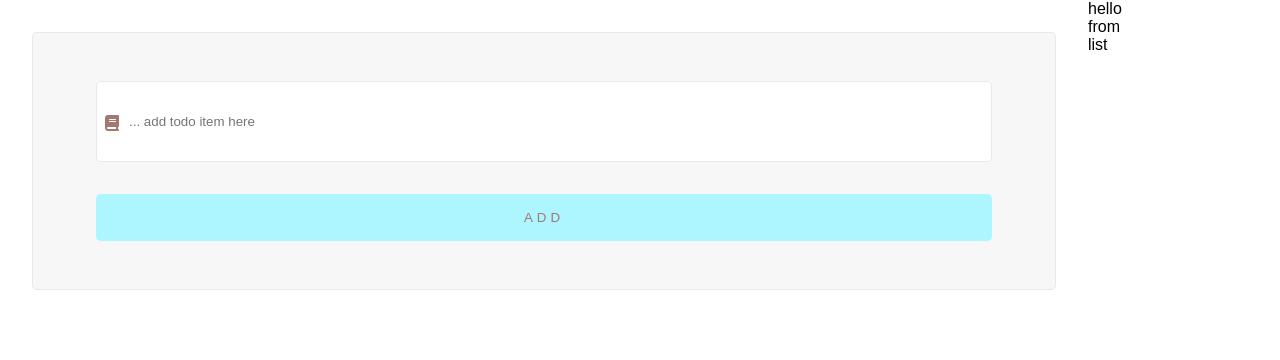
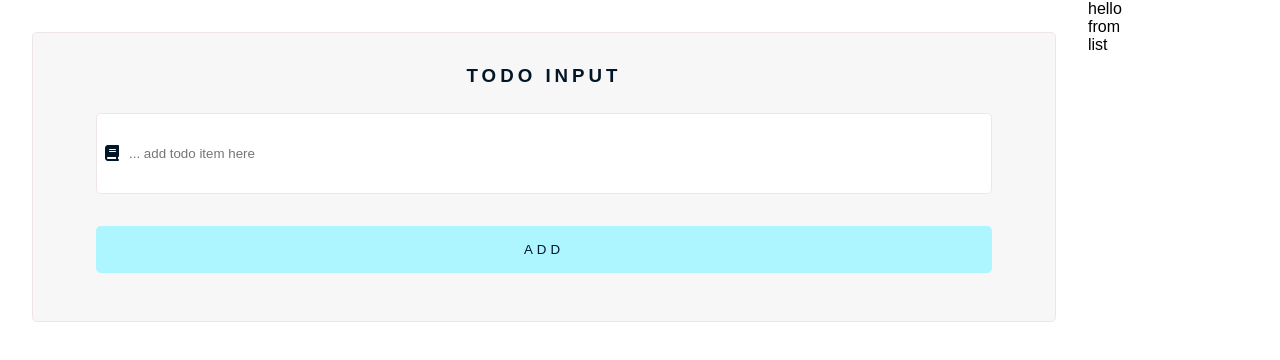
Before and after one commit to Milad64sh/todo-list-project, a React (Create React App) app: page / in a window 1280 px wide. Shown: the top 360 px of the page. Built offline with nearby package versions, Linux system fonts and the light colour scheme.

Commit message:
change and submit

```diff
--- a/src/App.css
+++ b/src/App.css
@@ -19,11 +19,27 @@
   box-sizing: border-box;
   font-family: sans-serif;
 }
+.heading {
+  display: inline-block;
+  position: absolute;
+  box-sizing: border-box;
+  top: 1rem;
+  padding: 1rem;
+  margin-bottom: 2rem;
+}
+h1 {
+  color: var(--clr-primary-6);
+  text-align: center;
+
+  letter-spacing: var(--spacing);
+  text-transform: uppercase;
+}
 h3 {
   text-transform: capitalize;
   text-align: center;
 }
 .inputs {
+  position: relative;
   display: flex;
   width: 80vw;
   padding-bottom: 2rem;
@@ -34,6 +50,7 @@ h3 {
   border: 1px solid var(--clr-primary-2);
   align-items: center;
   justify-content: center;
+  box-sizing: border-box;
 }
 
 .whole-app {
@@ -50,18 +67,11 @@ input
   position: relative;
   display: flex;
 }
-.input i {
-  position: absolute;
-  left: 25px;
-  top: 50px;
-  text-align: center;
-  justify-content: center;
-  color: var(--clr-primary-1);
-}
 .todo-input {
+  position: relative;
   padding: 2rem;
   width: 70vw;
-  margin: 1rem;
+  margin: 3rem 1rem 1rem 1rem;
   border: 1px solid var(--clr-primary-2);
   background: var(--clr-white);
   color: var(--clr-primary-1);
@@ -69,10 +79,19 @@ input
   box-sizing: border-box;
   border-radius: var(--radius);
 }
+.input i {
+  position: absolute;
+  float: left;
+  left: 25px;
+  top: 80px;
+  text-align: center;
+  justify-content: center;
+  color: var(--clr-primary-6);
+}
 .add-btn {
   width: 70vw;
   background: var(--clr-primary-4);
-  color: var(--clr-primary-1);
+  color: var(--clr-primary-6);
   box-shadow: none;
   border: none;
   padding: 1rem;
--- a/src/App.js
+++ b/src/App.js
@@ -9,11 +9,28 @@ export default class App extends Component {
     items: [],
     item: '',
     id: uuidv4(),
-    editInfo: false,
+    editItem: false,
   };
-  handleChange = (e) => {};
+  handleChange = (e) => {
+    this.setState({
+      item: e.target.value,
+    });
+  };
+  handleSubmit = (e) => {
+    e.preventDefault();
+    const newItem = {
+      id: this.state.id,
+      title: this.state.item,
+    };
+    const newItems = [...this.state.items, newItem];
+    this.setState({
+      id: uuidv4(),
+      items: newItems,
+      item: '',
+      editItem: false,
+    });
+  };
   handleDelete = (id) => {};
-  handleSubmit = (e) => {};
   handleEdit = (id) => {};
   clearList = () => {};
   render() {
--- a/src/components/Input.js
+++ b/src/components/Input.js
@@ -3,9 +3,12 @@ import '../App.css';
 
 export default class Input extends Component {
   render() {
-    const { handleChange, hnadleSubmit, item } = this.props;
+    const { handleChange, hnadleSubmit, item, editItem } = this.props;
     return (
       <article className='inputs'>
+        <div className='heading'>
+          <h1>ToDo Input</h1>
+        </div>
         <div className='form'>
           <form onSubmit={hnadleSubmit}>
             <div className='input'>
@@ -20,7 +23,7 @@ export default class Input extends Component {
             </div>
 
             <div className='btn'>
-              <button type='button' className='add-btn'>
+              <button type='submit' className='add-btn'>
                 Add
               </button>
             </div>
```
